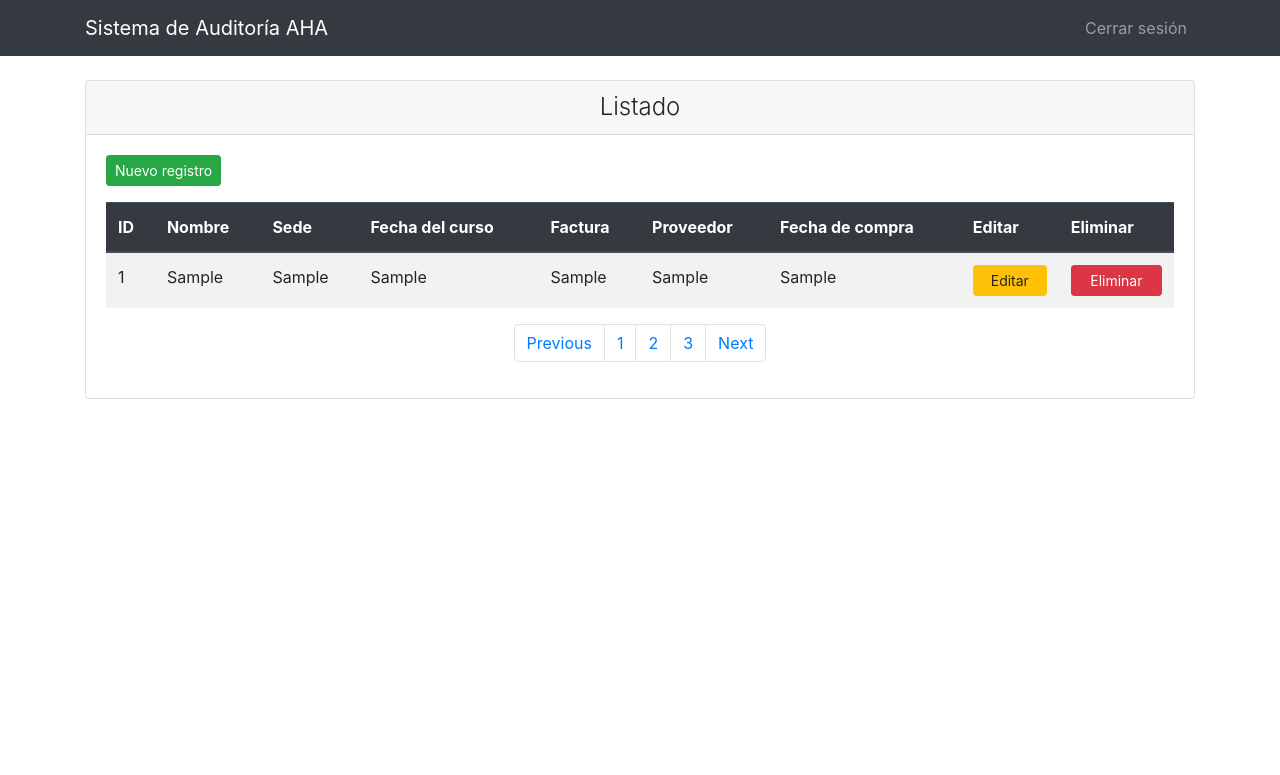
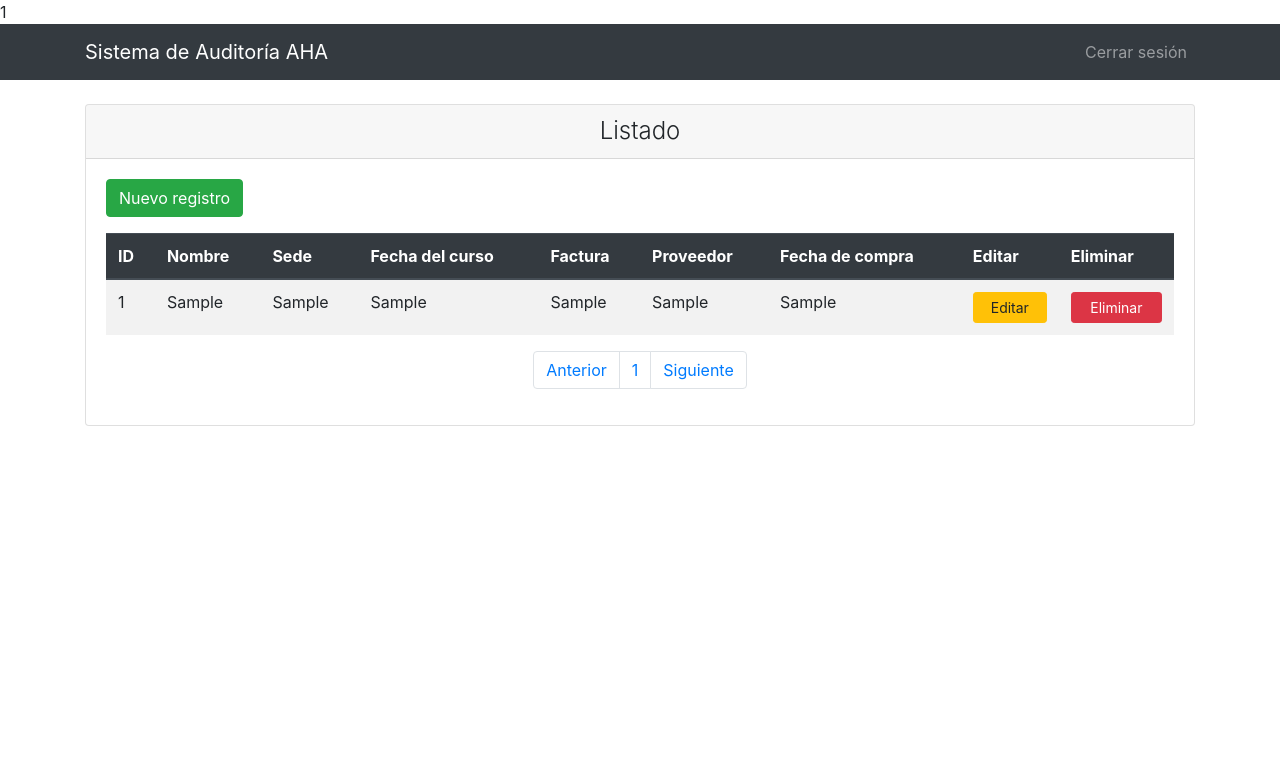
Before and after one commit to felixaserna/si-au-aha, a PHP site: page /panel/admin/index.php in a window 1280 px wide. Shown: the top 775 px of the page. Run offline with PHP 8.4, Linux system fonts and the light colour scheme; tables that the repository leaves empty or names only in its code hold one stand-in row (values such as "Sample post"); some libraries are stand-ins or nearby versions.

Commit message:
Update index.php

```diff
--- a/panel/admin/index.php
+++ b/panel/admin/index.php
@@ -10,6 +10,17 @@
     $resultado = $sentencia->fetchAll();
 
     // var_dump($resultado);
+
+    $registros_por_pagina = 5;
+
+    // Contar registros de la base de datos
+    $total_registros_db = $sentencia->rowCount();
+
+    // echo $total_registros_db;
+
+    $paginas = $total_registros_db/$registros_por_pagina;
+    $paginas = ceil($paginas);
+    echo $paginas;
 
 ?>
 <!DOCTYPE html>
@@ -53,7 +64,7 @@
 
                 <div class="card-body">
                     <div class="mb-3">
-                        <a href="agregar.php" type="button" class="btn btn-success btn-sm">
+                        <a href="agregar.php" type="button" class="btn btn-success">
                             Nuevo registro
                         </a>
                     </div>
@@ -94,19 +105,21 @@
                     <nav aria-label="Page navigation example">
                         <ul class="pagination justify-content-center">
                             <li class="page-item">
-                                <a class="page-link" href="#" tabindex="-1" aria-disabled="true">Previous</a>
+                                <a class="page-link" href="#" tabindex="-1" aria-disabled="true">Anterior</a>
                             </li>
+
+                            <?php for($i=0; $i<$paginas; $i++): ?>
+
                             <li class="page-item">
-                                <a class="page-link" href="#">1</a>
+                                <a class="page-link" href="#">
+                                    <?php echo $i+1 ?>
+                                </a>
                             </li>
+
+                            <?php endfor ?>
+
                             <li class="page-item">
-                                <a class="page-link" href="#">2</a>
-                            </li>
-                            <li class="page-item">
-                                <a class="page-link" href="#">3</a>
-                            </li>
-                            <li class="page-item">
-                                <a class="page-link" href="#">Next</a>
+                                <a class="page-link" href="#">Siguiente</a>
                             </li>
                         </ul>
                     </nav>
```
